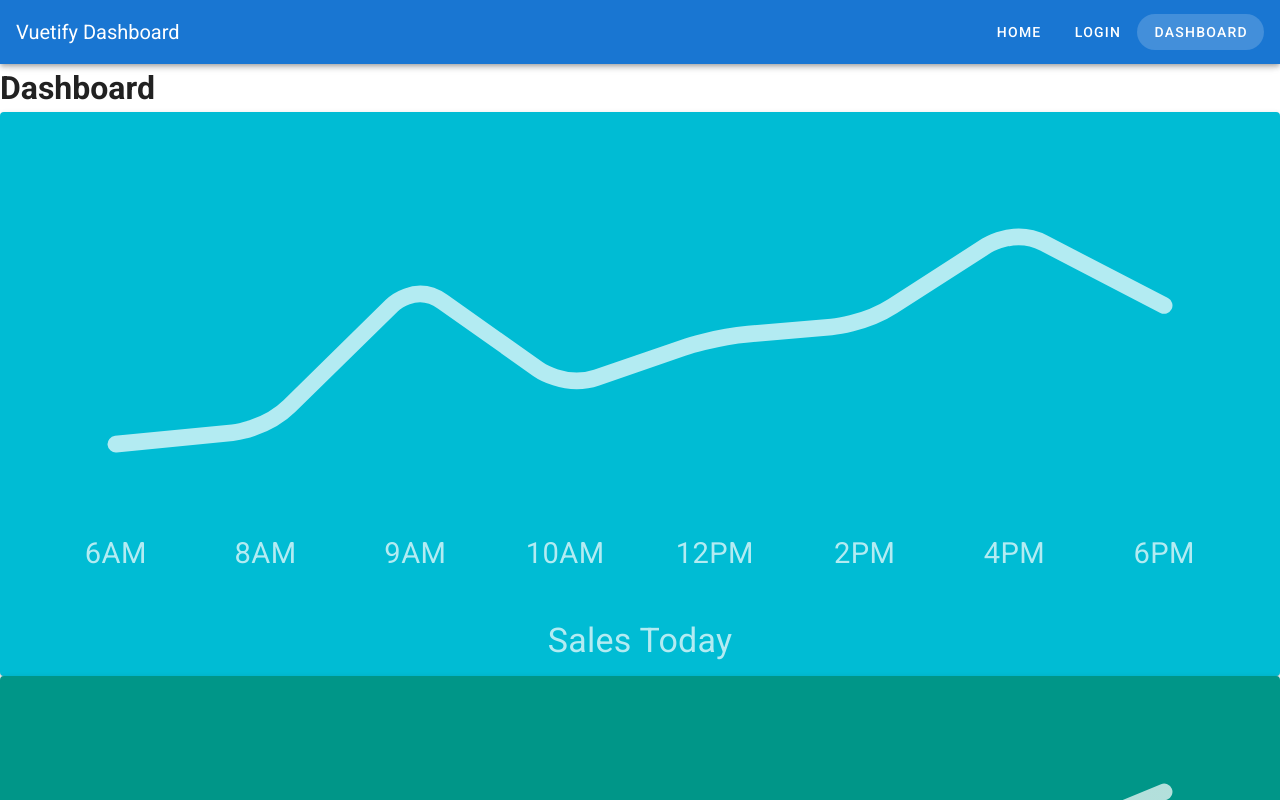
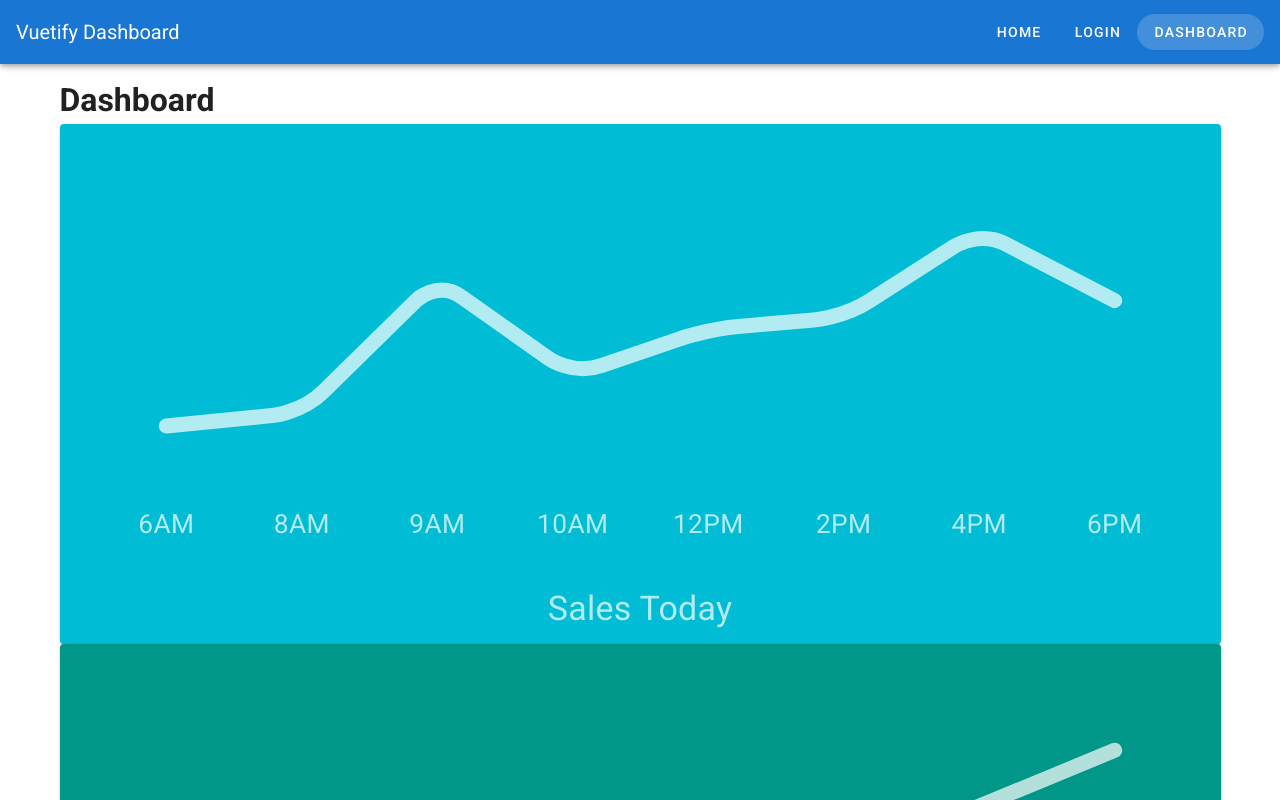
Before and after one commit to mathewgrabau/vue-veutify-example, a Vue app: page /dashboard in a window 1280 px wide. Shown: the top 800 px of the page. Built offline with nearby package versions, Linux system fonts and the light colour scheme.

Commit message:
Use a container to control the width

```diff
--- a/src/views/Dashboard.vue
+++ b/src/views/Dashboard.vue
@@ -1,5 +1,5 @@
 <template>
-  <div>
+  <v-container>
     <h1>Dashboard</h1>
 
     <SalesGraph v-for="sale in sales" :key="`${sale.title}`" :sale="sale" />
@@ -21,7 +21,7 @@
         Close
       </v-btn>
     </v-snackbar>
-  </div>
+  </v-container>
 </template>
 
 <script>
```
